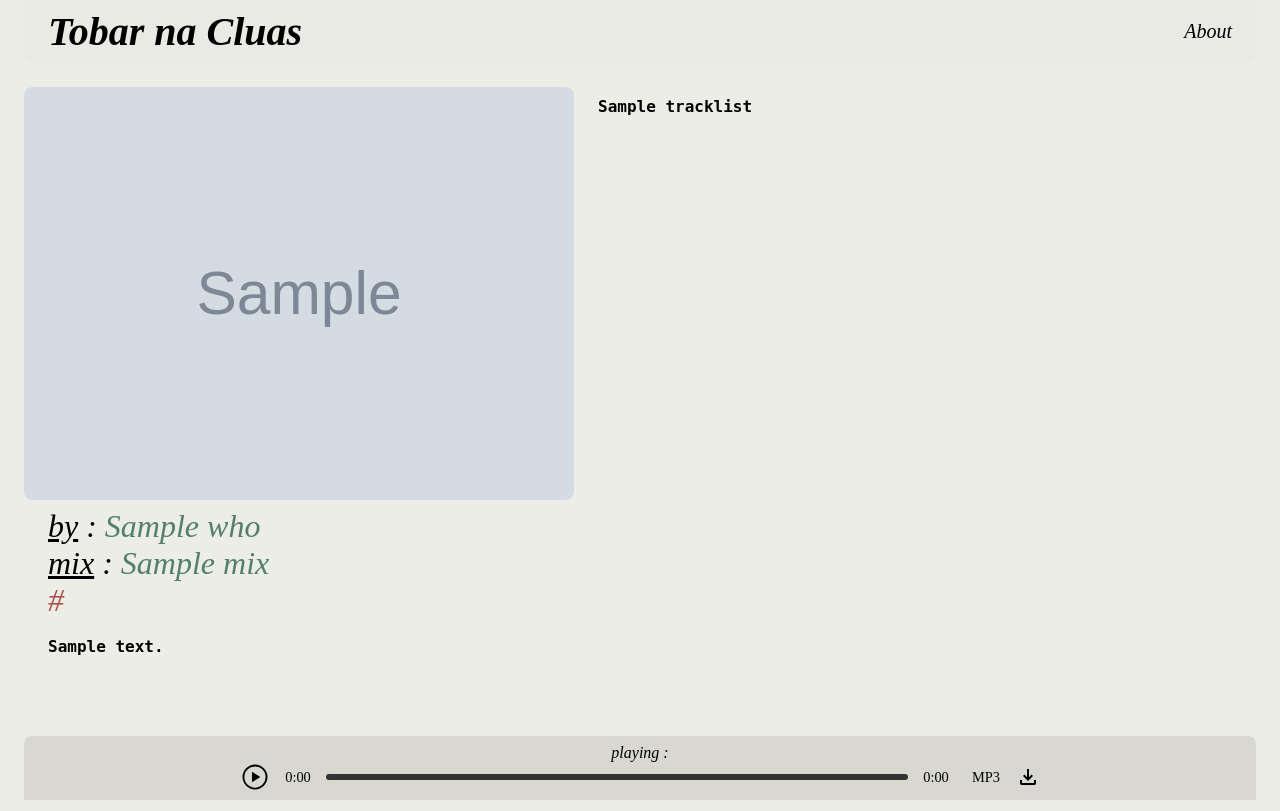
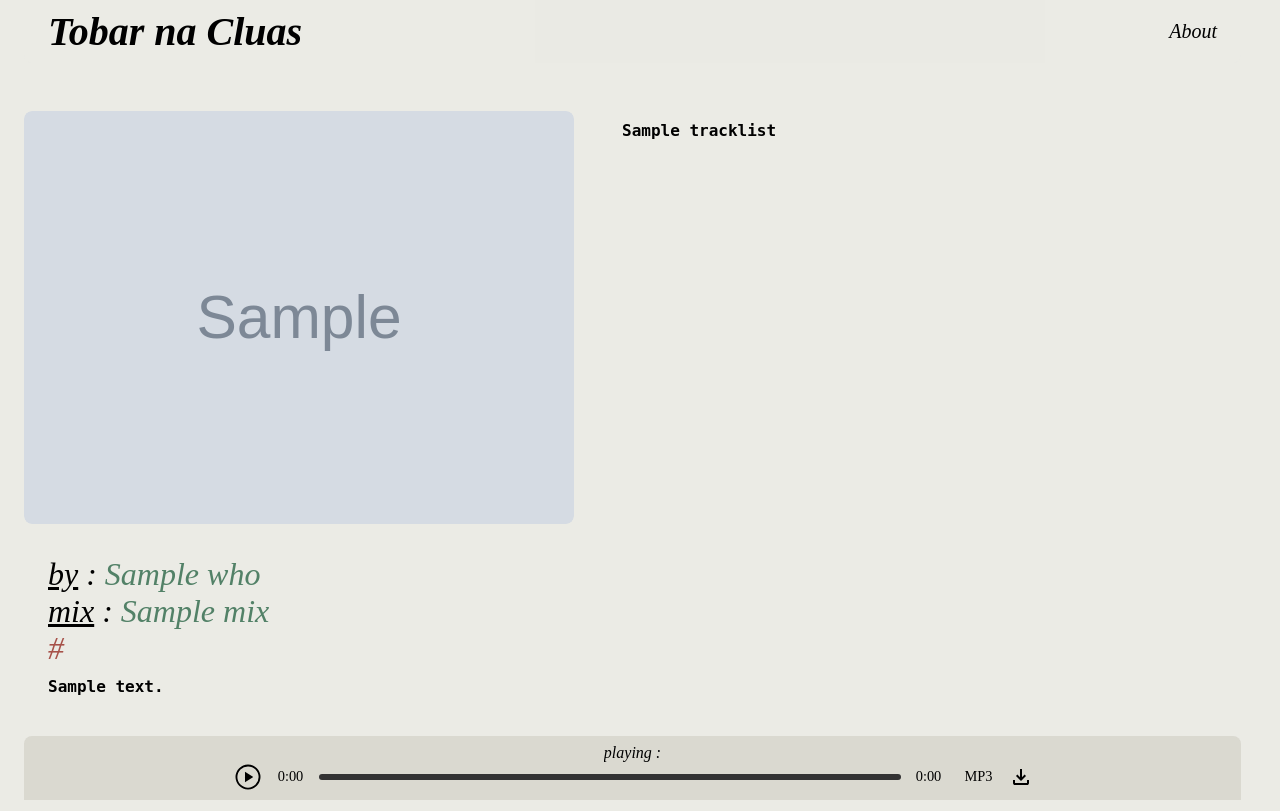
Before and after one commit to patrickbelcher/tobar-na-cluas, a Node project: template views/mix.ejs in a window 1280 px wide. Run offline with Node 20 templates, Linux system fonts and the light colour scheme; the template is opened without the code that fills it: most values are stand-ins (such as "Sample title", 1, 10 or a date in 2020); grey boxes marked "Sample" are stand-in pictures; some libraries are stand-ins or nearby versions; some web fonts are replaced.

Commit message:
CSS: spacing fixes between main and mixpages

```diff
--- a/public/css/custom.css
+++ b/public/css/custom.css
@@ -5,8 +5,12 @@
 :root {
   --margin-y: 1.5rem;
   --margin-x: 1.5rem;
+  --margin-y-more: 3rem;
+  --margin-x-more: 3rem;
   --space-y: 0.5rem;
   --space-x: 1.5rem;
+  --space-y-more: 2rem;
+  --space-x-more: 3rem;
 
   --nav-radius: 8px;
   --img-radius: 8px;
@@ -54,6 +58,7 @@
 
 html {
   scroll-behavior: smooth;
+   scrollbar-gutter: stable;
 }
 
 body {
@@ -289,13 +294,12 @@ main p,
 =========================================================== */
 
 .mix-section {
-  margin: var(--margin-y) var(--margin-x);
+  margin: var(--margin-y-more) var(--margin-x);
 }
 
 .mix-container {
   display: flex;
   flex-direction: row;
-  gap: 20px;
 }
 
 @media (max-width: 1139px) {
@@ -309,10 +313,11 @@ main p,
 }
 
 .mix-image img {
+  display: block;
   width: 100%;
   height: auto;
-  object-fit: cover;
   border-radius: var(--img-radius);
+  transition: transform 0.3s ease;
 }
 
 @media (min-width: 1140px) {
@@ -340,11 +345,10 @@ main p,
 
 .mix-tracklist {
   text-align: left;
-  margin: var(--space-y) var(--space-x);
+  margin: var(--space-y) var(--space-x-more);
   padding: 0;
   list-style: none;
   white-space: nowrap;
-  transition: font-size 0.3s ease;
 }
 
 @media (min-width: 1140px) {
@@ -359,10 +363,10 @@ main p,
 @media (max-width: 1139px) {
   .mix-tracklist {
     flex: 0 0 auto;
+    margin: var(--space-y-more) var(--space-x);
     min-width: 0;
     max-height: 600px;
-    overflow-x: auto;
-    overflow-y: auto;
+    overflow: auto;
   }
 }
 
@@ -420,7 +424,6 @@ main p,
 
 .mix-title-overlay a {
   display: block;
-  align-items: center;
   padding: var(--space-x) var(--space-x);
   text-decoration: none;
   color: inherit;
@@ -432,13 +435,6 @@ main p,
 
 .mix-title-overlay:hover h2 {
   text-decoration: underline;
-}
-
-.mix-image-wrap img {
-  display: block;
-  width: 100%;
-  height: auto;
-  transition: transform 0.3s ease;
 }
 
 .image-overlay {
@@ -497,7 +493,7 @@ main p,
 .mixpage-text-container {
   display: flex;
   flex-direction: column;
-  padding: var(--space-y) var(--space-x);
+  padding: var(--space-y-more) var(--space-x) 0;
   font-family: var(--font-serif);
   font-style: italic;
   font-weight: 400;
@@ -520,12 +516,18 @@ main p,
     grid-template-areas:
       "image tracklist"
       "text  text";
-    align-items: start;
   }
 
   .mixpage-layout .mix-image     { grid-area: image; }
   .mixpage-layout .mixpage-text  { grid-area: text; }
   .mixpage-layout .mix-tracklist { grid-area: tracklist; }
+}
+
+/* Stacked mix page: the list sits close under its "tracklist" heading */
+@media (max-width: 1139px) {
+  .mixpage-layout .mix-tracklist {
+    margin-top: var(--space-y);
+  }
 }
 
 .mixpage-artist-header,
@@ -537,14 +539,9 @@ main p,
   text-decoration: none;
 }
 
-.mixpage-artist {
-  color: var(--brand-color);
-  text-decoration: none;
-}
-
+.mixpage-artist,
 .mixpage-mix {
   color: var(--brand-color);
-  text-decoration: none;
 }
 
 .mixpage-external-link a {
@@ -559,7 +556,7 @@ main p,
 .mixpage-mix-about {
   white-space: wrap;
   text-align: left;
-  padding: var(--space-y) var(--space-x);
+  padding: var(--space-y) var(--space-x) 0;
 }
 
 .mixpage-tracklist-header {
@@ -569,7 +566,7 @@ main p,
   font-size: clamp(1.5rem, 5vw, 32px);
   text-decoration: underline;
   margin: 0;
-  padding: 12px var(--space-x) 0;
+  padding: var(--space-y-more) var(--space-x) 0;
 }
 
 /* Tracklist heading: shown when stacked; when the tracklist sits beside the
```
